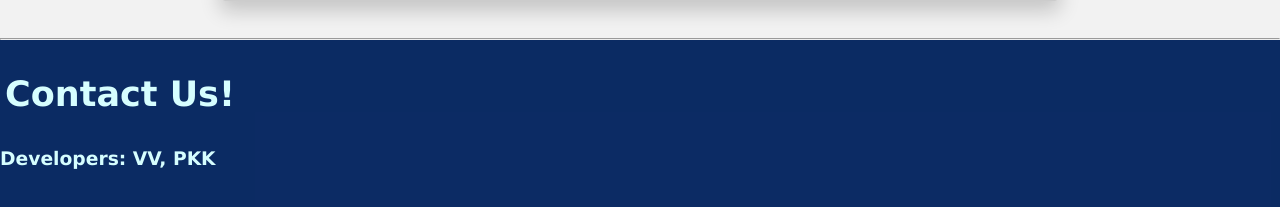
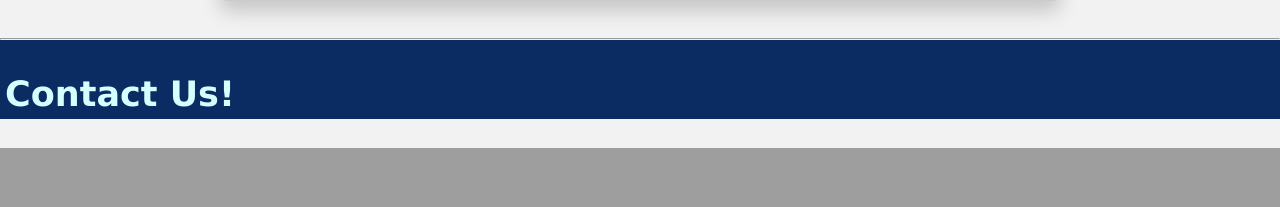
Before and after one commit to eshansave/SE-MINIPROJECT, a PHP site: page / in a window 1280 px wide. Shown: the part 1921-2128 px from the top of the page. After the commit the page ends 2069 px from the top, so only its background shows below. Run offline with PHP 8.4, Linux system fonts and the light colour scheme.

Commit message:
Update index.php

```diff
--- a/index.php
+++ b/index.php
@@ -321,7 +321,7 @@
 		<div id="contact" class="footer">
 			<hr>
 			<h2 class="foot-text">Contact Us!</h2>
-			<h3 class="foot-text">Developers: VV, PKK</h3><br>
+
 		</div>
 	</body>
 </html>
```
